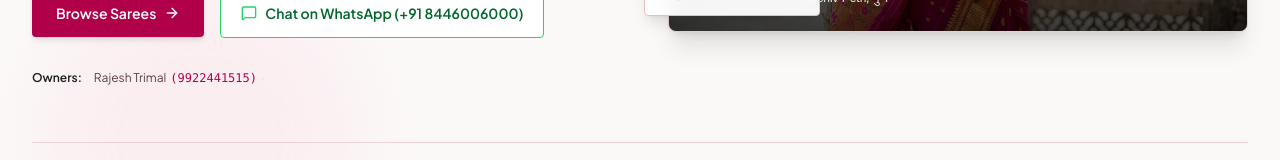
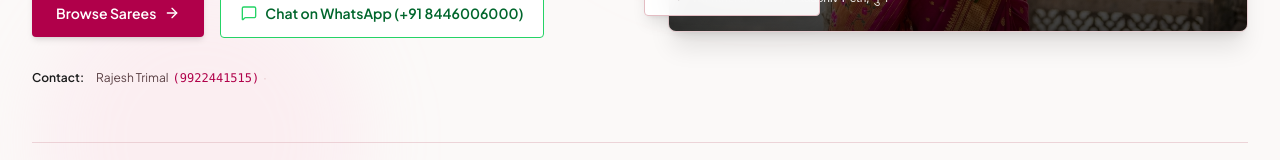
Before and after one commit to Kundbkle/tajaswini-silk-website, a React (Vite) app: page / in a window 1280 px wide. Shown: the part 551-711 px from the top of the page. Built offline with nearby package versions, Linux system fonts and the light colour scheme; no server answers; the database is empty; a web font is replaced by a local one.

Commit message:
Use Contact label in Hero

```diff
--- a/src/components/Hero.tsx
+++ b/src/components/Hero.tsx
@@ -71,7 +71,7 @@ export const Hero: React.FC<HeroProps> = ({
 
             {/* Store Owners & Phone Quick Touchpoint */}
             <div className="pt-2 flex flex-wrap items-center gap-3 text-xs text-[#5a4044]">
-              <span className="font-semibold text-[#1b1c1c]">Owners:</span>
+              <span className="font-semibold text-[#1b1c1c]">Contact:</span>
               {SHOP_CONFIG.owners.map((owner, idx) => (
                 <span key={owner.name} className="flex items-center gap-1">
                   <span>{owner.name}</span>
```
